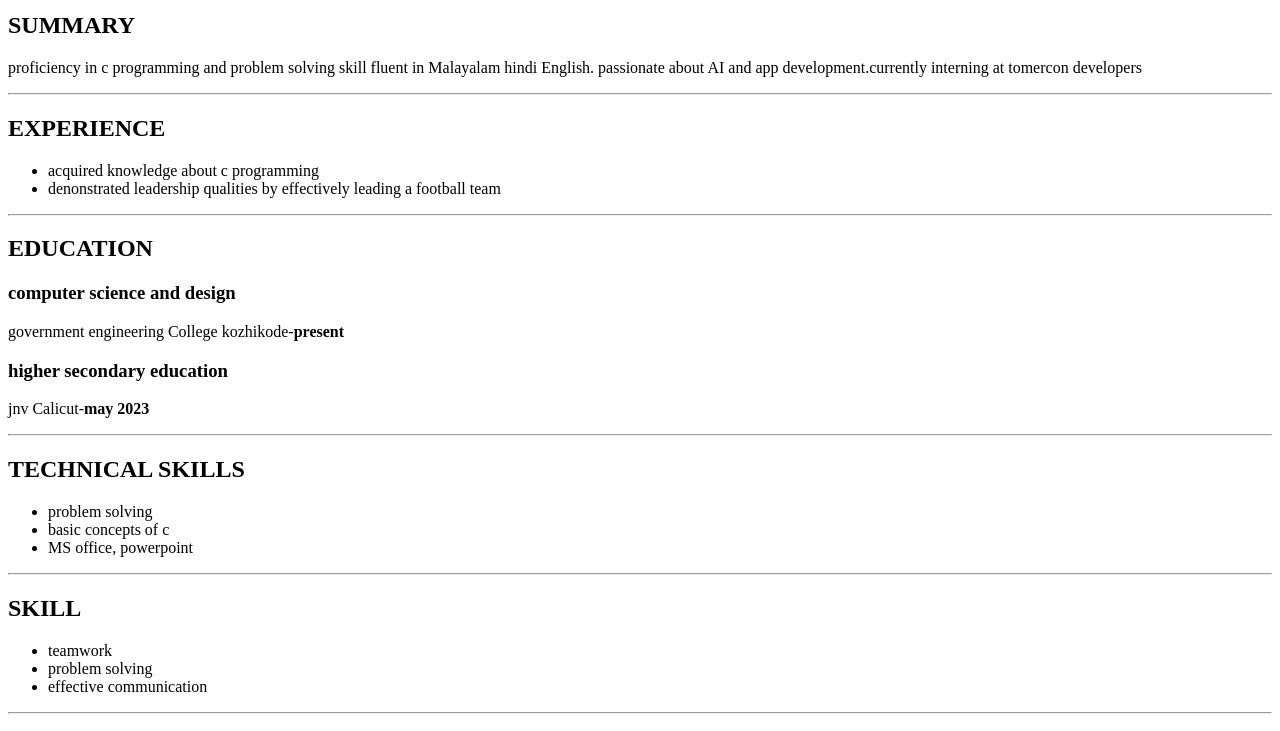
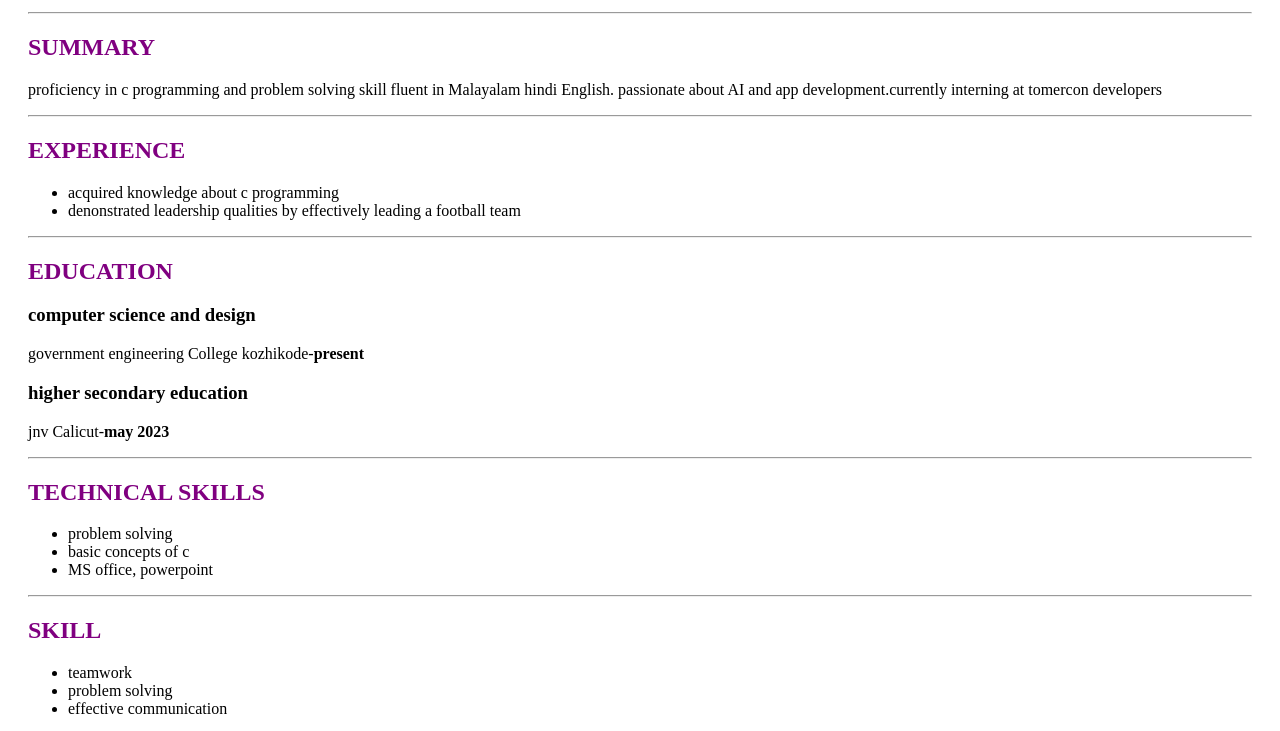
Before and after one commit to Anjana-m-m/Resumenew, a plain HTML site: page index.html in a window 1280 px wide. Shown: the part 184-915 px from the top of the page. Drawn offline with Linux system fonts and the light colour scheme.

Commit message:
Update index.html

```diff
--- a/index.html
+++ b/index.html
@@ -3,7 +3,7 @@
 <head>
     <meta charset="UTF-8">
     <title>resume</title>
-    <link rel="stylesheet" href="style1.css">
+    <link rel="stylesheet" href="index.css">
 </head>
 <body>
 
```
